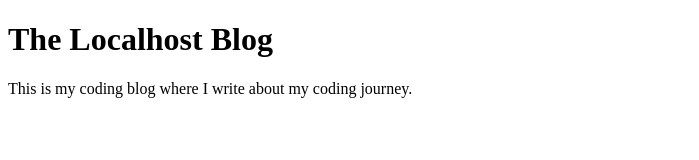
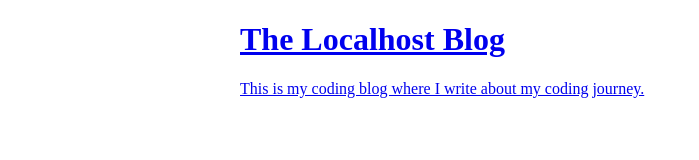
Before and after one commit to jeroentiggelman/gatsby-mdx-developer-blog, a Gatsby site: page / in a window 1280 px wide. Shown: the whole page, without its empty margins (0-699 px from the left). Built offline with nearby package versions, Linux system fonts and the light colour scheme; Gatsby itself is replaced by a stand-in of ours.

Commit message:
add basic layout

```diff
--- /dev/null
+++ b/src/components/Header.js
@@ -0,0 +1,9 @@
+import React from "react";
+import { Link } from "gatsby";
+
+export const Header = ({ siteTitle, siteDescription }) => (
+  <Link to="/">
+    <h1>{siteTitle}</h1>
+    <p>{siteDescription}</p>
+  </Link>
+);
--- /dev/null
+++ b/src/components/Layout.js
@@ -0,0 +1,19 @@
+import React from "react";
+import { useSiteMetadata } from "../hooks/useSiteMetadata";
+import { Header } from "./Header";
+import styled from "styled-components";
+
+const AppStyles = styled.main`
+  width: 800px;
+  margin: 0 auto;
+`;
+
+export const Layout = ({ children }) => {
+  const { title, description } = useSiteMetadata();
+  return (
+    <AppStyles>
+      <Header siteTitle={title} siteDescription={description} />
+      {children}
+    </AppStyles>
+  );
+};
--- a/src/pages/index.js
+++ b/src/pages/index.js
@@ -1,12 +1,13 @@
 import React from "react";
 import { useSiteMetadata } from "../hooks/useSiteMetadata";
+import styled from "styled-components";
+import { Layout } from "../components/Layout";
 
 export default () => {
   const { title, description } = useSiteMetadata();
   return (
     <>
-      <h1>{title}</h1>
-      <p>{description}</p>
+      <Layout />
     </>
   );
 };
```
